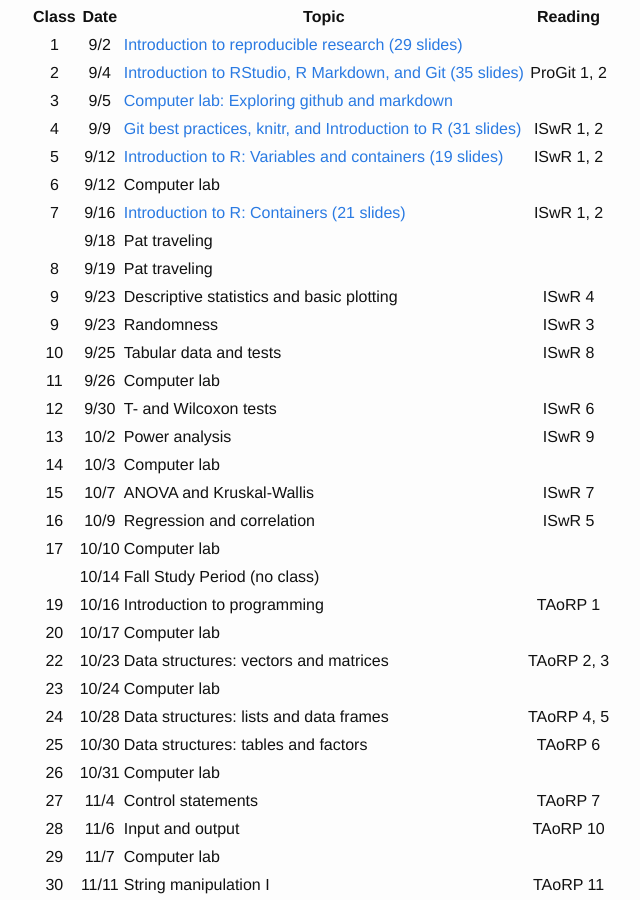
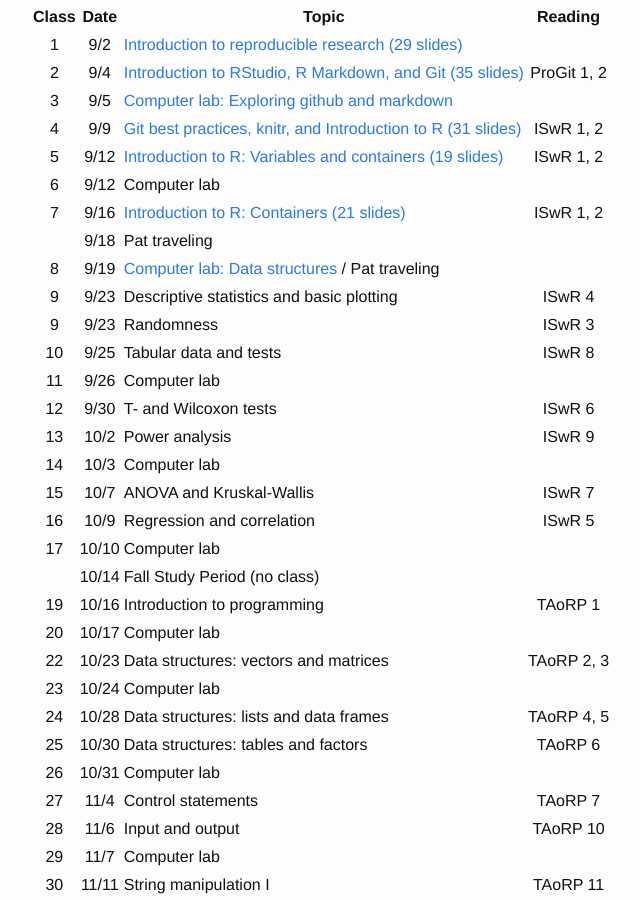
Before and after one commit to microbialinformatics/microbialinformatics.github.io, a Jekyll site: the page built from index.md, in a window 1280 px wide and 900 px high, scrolled down 1641 px. Shown: the whole window, without its empty margins (240-880 px from the left). Built offline with Jekyll 4.4.1, drawn with Linux system fonts in a browser that asks for light colours.

Commit message:
Add link for Assignment 2

```diff
--- a/index.md
+++ b/index.md
@@ -50,7 +50,7 @@ Class	|	Date	|	Topic	|	Reading
 6	|	9/12	|	Computer lab	|
 7	|	9/16	|	[Introduction to R: Containers (21 slides)](slides/Lecture05)  | ISwR 1, 2
 	|	9/18	|   Pat traveling	|
-8	|	9/19	|	Pat traveling   |
+8	|	9/19	|	[Computer lab: Data structures](https://github.com/microbialinformatics/assignment02) / Pat traveling   |
 9   |   9/23    |	Descriptive statistics and basic plotting	|	ISwR 4
 9	|	9/23	|	Randomness		|	ISwR 3
 10	|	9/25	|	Tabular data and tests	|	ISwR 8
```
